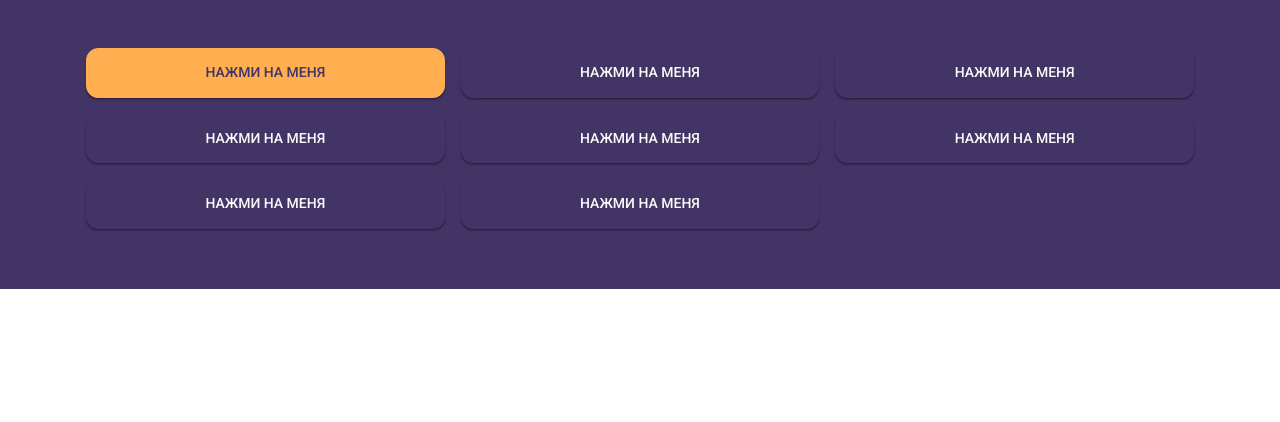
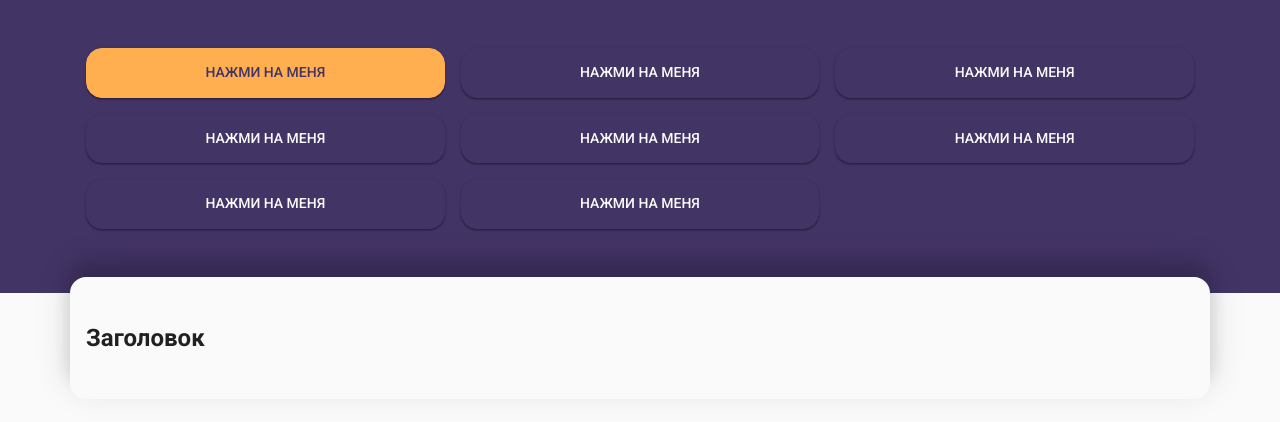
Before and after one commit to kritzona/wowwow-client, a React (Create React App) app: page / in a window 1280 px wide. Shown: the top 422 px of the page. Built offline with nearby package versions, Linux system fonts and the light colour scheme.

Commit message:
Сверстал контектный контейнер

```diff
--- a/src/App.tsx
+++ b/src/App.tsx
@@ -1,6 +1,8 @@
 import React from 'react'
 import AppStyled from './AppStyled'
 import Header from './components/organisms/Header/Header'
+import Content from './components/organisms/Content/Content'
+import Text from './components/atoms/Text/Text'
 
 interface IProps {}
 
@@ -8,6 +10,9 @@ const App = (props: IProps) => {
   return (
     <AppStyled>
       <Header></Header>
+      <Content>
+        <Text type="heading-5">Заголовок</Text>
+      </Content>
     </AppStyled>
   )
 }
--- a/src/components/atoms/Text/TextStyled.tsx
+++ b/src/components/atoms/Text/TextStyled.tsx
@@ -12,6 +12,7 @@ export const Heading1 = styled.h1<IProps>`
     font-style: normal;
     font-stretch: normal;
     line-height: ${theme.sizes.h1LineHeight}px;
+    margin: 0;
   `}
 `
 export const Heading2 = styled.h2<IProps>`
@@ -21,6 +22,7 @@ export const Heading2 = styled.h2<IProps>`
     font-style: normal;
     font-stretch: normal;
     line-height: ${theme.sizes.h2LineHeight}px;
+    margin: 0;
   `}
 `
 export const Heading3 = styled.h3<IProps>`
@@ -30,6 +32,7 @@ export const Heading3 = styled.h3<IProps>`
     font-style: normal;
     font-stretch: normal;
     line-height: ${theme.sizes.h3LineHeight}px;
+    margin: 0;
   `}
 `
 export const Heading4 = styled.h4<IProps>`
@@ -39,6 +42,7 @@ export const Heading4 = styled.h4<IProps>`
     font-style: normal;
     font-stretch: normal;
     line-height: ${theme.sizes.h4LineHeight}px;
+    margin: 0;
   `}
 `
 export const Heading5 = styled.h5<IProps>`
@@ -48,6 +52,7 @@ export const Heading5 = styled.h5<IProps>`
     font-style: normal;
     font-stretch: normal;
     line-height: ${theme.sizes.h5LineHeight}px;
+    margin: 0;
   `}
 `
 export const Heading6 = styled.h6<IProps>`
@@ -57,6 +62,7 @@ export const Heading6 = styled.h6<IProps>`
     font-style: normal;
     font-stretch: normal;
     line-height: ${theme.sizes.h6LineHeight}px;
+    margin: 0;
   `}
 `
 
--- /dev/null
+++ b/src/components/organisms/Content/Content.tsx
@@ -0,0 +1,19 @@
+import React from 'react'
+import { ContentStyled, ContentWrapperStyled } from './ContentStyled'
+import Wrapper from '../../atoms/Wrapper/Wrapper'
+
+interface IProps {
+  children?: React.ReactNode
+}
+
+const Content = (props: IProps) => {
+  return (
+    <ContentStyled>
+      <Wrapper paddingX={false}>
+        <ContentWrapperStyled>{props.children}</ContentWrapperStyled>
+      </Wrapper>
+    </ContentStyled>
+  )
+}
+
+export default Content
--- /dev/null
+++ b/src/components/organisms/Content/ContentStyled.tsx
@@ -0,0 +1,25 @@
+import styled, { css, DefaultTheme } from 'styled-components'
+
+interface IProps {
+  theme: DefaultTheme
+}
+
+export const ContentStyled = styled.main<IProps>``
+export const ContentWrapperStyled = styled.div<IProps>`
+  ${({ theme }) => css`
+    background-color: ${theme.colors._100Color};
+    box-shadow: ${theme.effects.contentShadow};
+    border-radius: ${theme.sizes.nBorderRadius}px;
+
+    padding: 48px 16px;
+    margin-top: -${theme.sizes.nBorderRadius}px;
+
+    @media ${theme.mediaQueries.phablet} {
+      padding: 20px 16px;
+    }
+    @media ${theme.mediaQueries.mobile} {
+      padding: 20px 16px;
+      box-shadow: none;
+    }
+  `}
+`
--- a/src/styled.d.ts
+++ b/src/styled.d.ts
@@ -100,6 +100,7 @@ interface IThemeEffects {
 
   primaryShadow: string
   accentShadow: string
+  contentShadow: string
 
   defaultTransition: string
 }
--- a/src/themes/DarkTheme/DarkTheme.ts
+++ b/src/themes/DarkTheme/DarkTheme.ts
@@ -103,6 +103,8 @@ export const DarkTheme: DefaultTheme = {
       '0px 4px 4px rgba(0, 0, 0, 0.25), 0px 8px 10px rgba(0, 0, 0, 0.14), 0px 3px 14px rgba(0, 0, 0, 0.12)',
     primaryShadow: '',
     accentShadow: '',
+    contentShadow:
+      '0px -12px 36px rgb(0 0 0 / 14%), 0px -16px 17px rgb(0 0 0 / 12%)',
     defaultTransition: 'all 0.2s cubic-bezier(0.215, 0.61, 0.355, 1)',
   },
   mediaQueries: {
--- a/src/themes/GlobalTheme/GlobalTheme.ts
+++ b/src/themes/GlobalTheme/GlobalTheme.ts
@@ -14,6 +14,8 @@ const GlobalStyle = createGlobalStyle<IProps>`
       margin: 0;
       padding: 0;
       font-family: 'Roboto', sans-serif;
+      background-color: ${theme.colors._100Color};
+      color: ${theme.colors._900Color};
 
       -webkit-font-smoothing: antialiased;
       -moz-osx-font-smoothing: grayscale;
--- a/src/themes/LightTheme/LightTheme.ts
+++ b/src/themes/LightTheme/LightTheme.ts
@@ -39,7 +39,7 @@ export const LightTheme: DefaultTheme = {
     stepSize: 8,
 
     sBorderRadius: 4,
-    nBorderRadius: 12,
+    nBorderRadius: 16,
 
     h1FontSize: 56,
     h1LineHeight: 61.6,
@@ -103,6 +103,8 @@ export const LightTheme: DefaultTheme = {
       '0px 4px 4px rgba(0, 0, 0, 0.25), 0px 8px 10px rgba(0, 0, 0, 0.14), 0px 3px 14px rgba(0, 0, 0, 0.12)',
     primaryShadow: '',
     accentShadow: '',
+    contentShadow:
+      '0px -12px 36px rgb(0 0 0 / 14%), 0px -16px 17px rgb(0 0 0 / 12%)',
     defaultTransition: 'all 0.2s cubic-bezier(0.215, 0.61, 0.355, 1)',
   },
   mediaQueries: {
```
